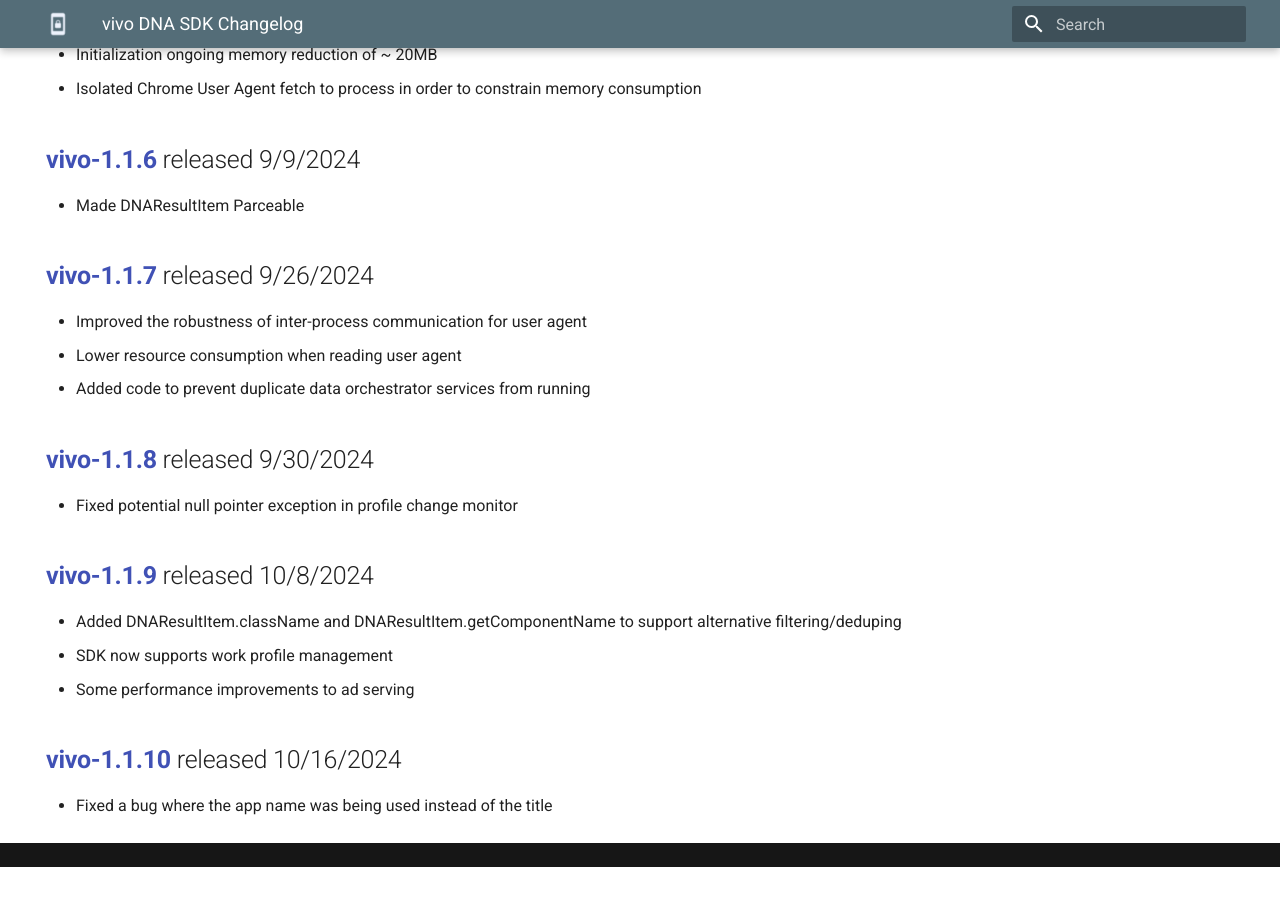
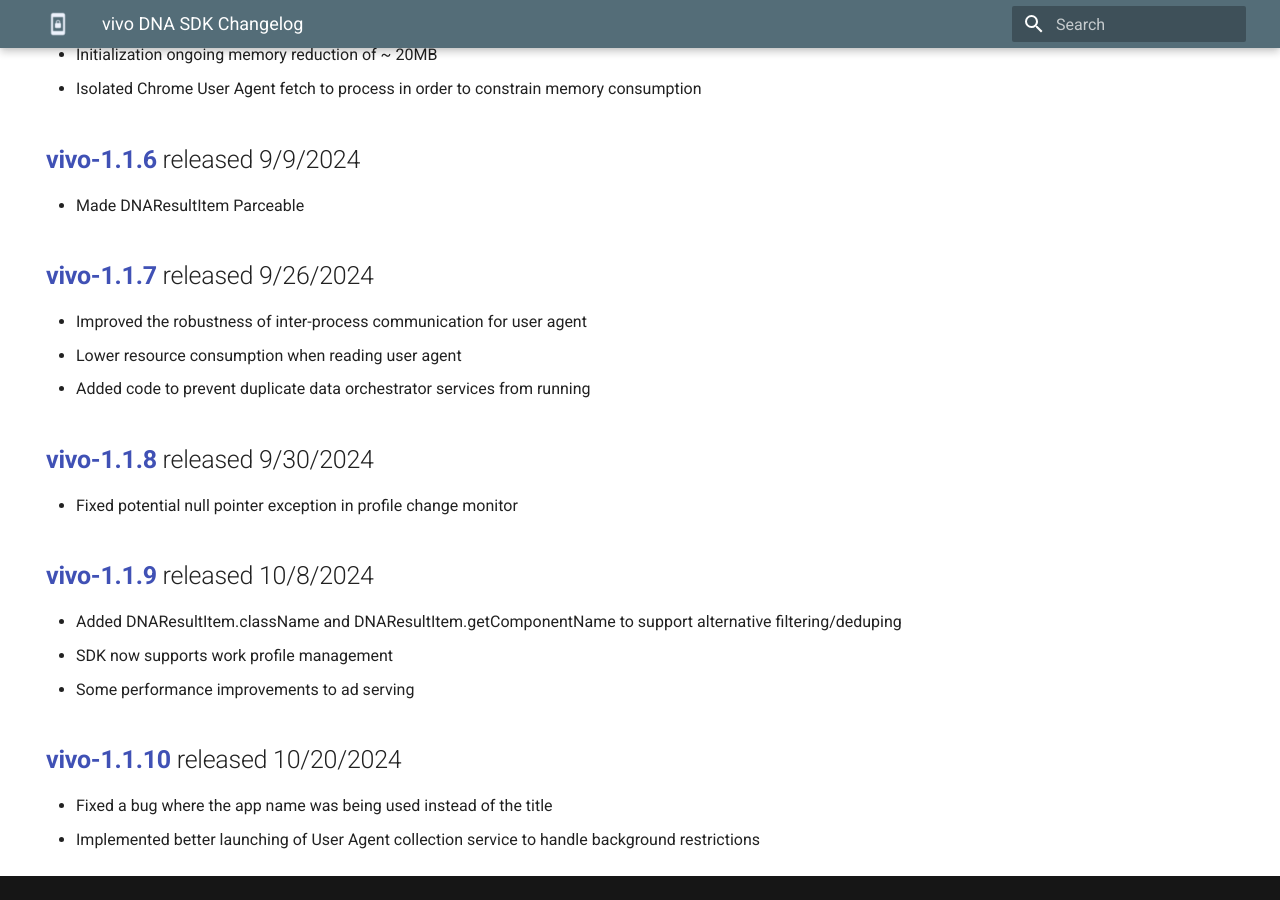
Before and after one commit to Device-Native/website, an MkDocs documentation site: the page built from docs/vivo-sdk-changelog.md, in a window 1280 px wide and 900 px high, scrolled down 1040 px. Built offline with MkDocs 1.6.1 and Material for MkDocs 9.7.7, drawn with Linux system fonts in a browser that asks for light colours; before the commit the page ends 1907 px from its top, so only the background shows below that.

Commit message:
update v1.1.10 release

```diff
--- a/docs/vivo-sdk-changelog.md
+++ b/docs/vivo-sdk-changelog.md
@@ -59,6 +59,7 @@
 - SDK now supports work profile management
 - Some performance improvements to ad serving
 
-## [**vivo-1.1.10**](https://dna-hosting.s3.amazonaws.com/public/com.devicenative.dna-vivo-v1.1.10.aar) released 10/16/2024
+## [**vivo-1.1.10**](https://dna-hosting.s3.amazonaws.com/public/com.devicenative.dna-vivo-v1.1.10.aar) released 10/20/2024
 
 - Fixed a bug where the app name was being used instead of the title
+- Implemented better launching of User Agent collection service to handle background restrictions
```
